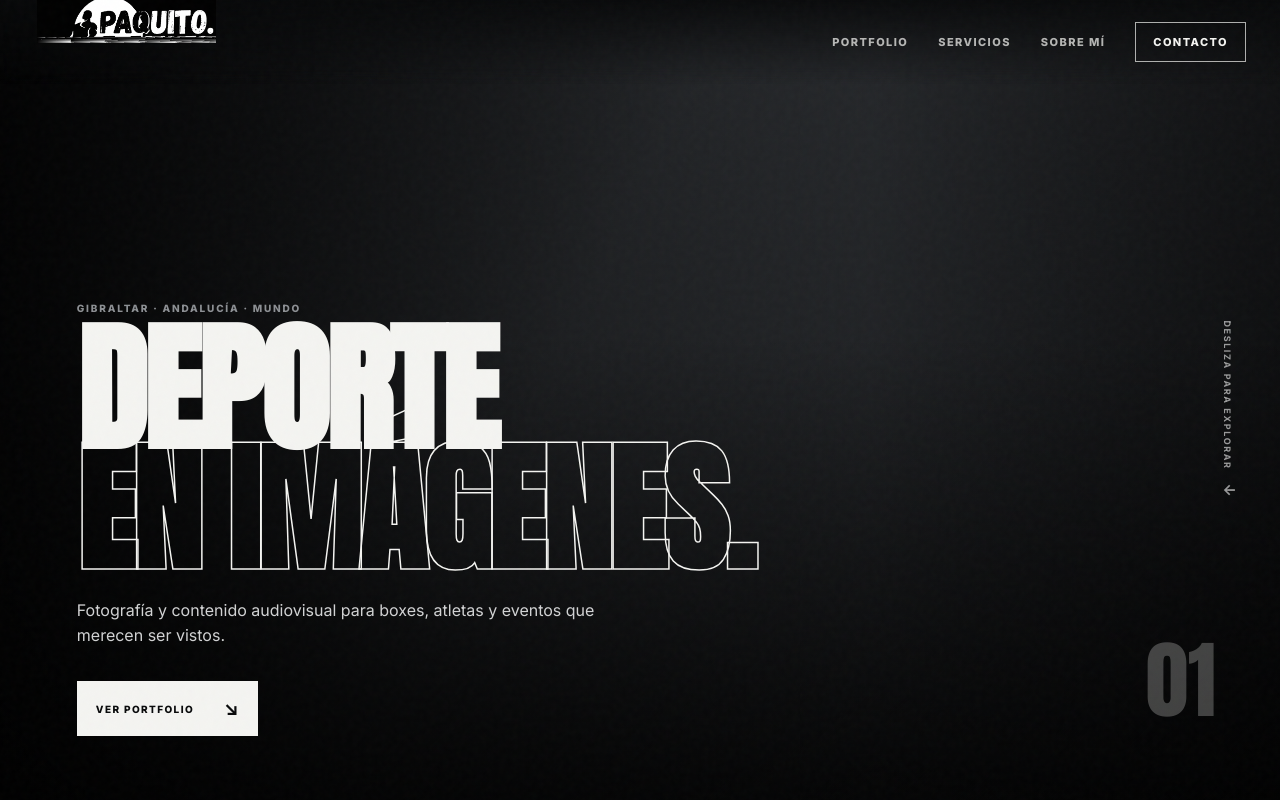
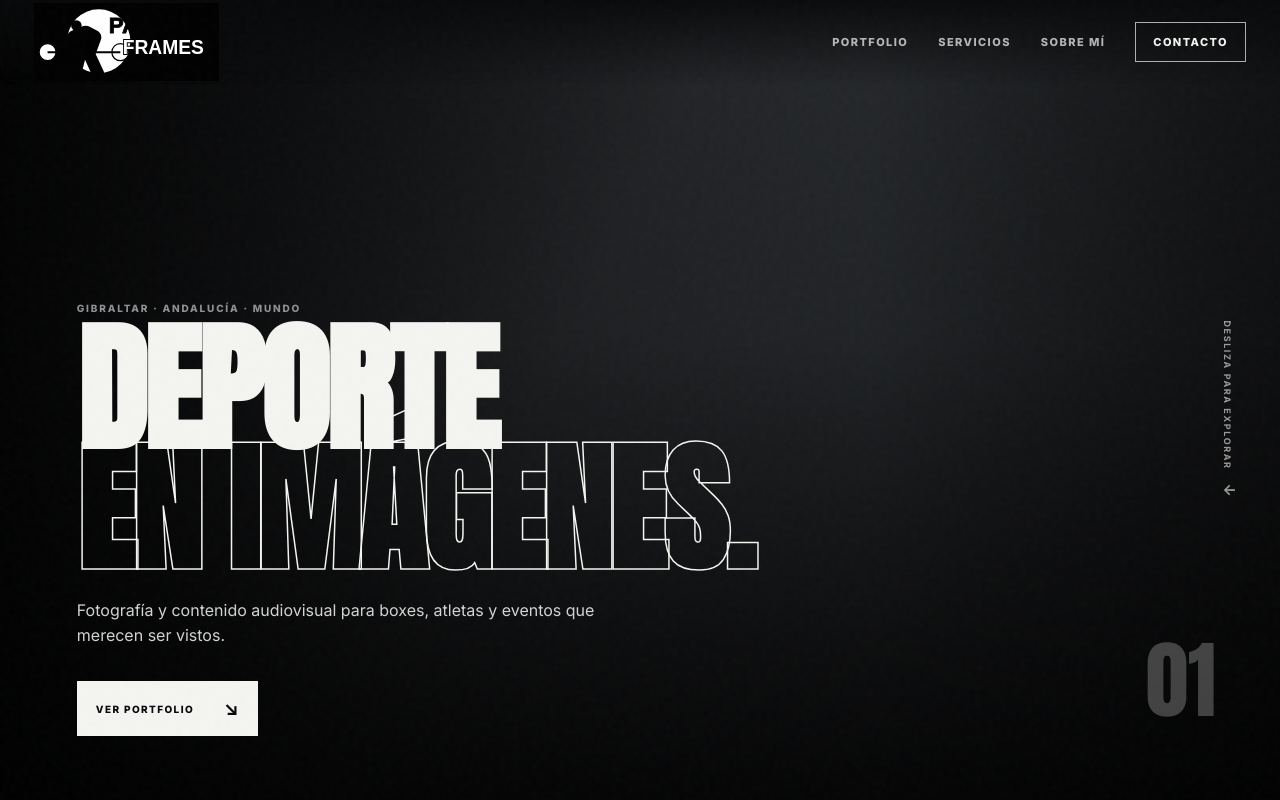
Before and after one commit to pan23o/PAQUITO.FRAMES, a plain HTML site: page paquito-frames/index.html in a window 1280 px wide. Shown: the top 800 px of the page. Drawn offline with nearby package versions, Linux system fonts and the light colour scheme; no server answers.

Commit message:
Usar nuevo logo vectorial y favicon en inicio

```diff
--- a/paquito-frames/index.html
+++ b/paquito-frames/index.html
@@ -5,9 +5,9 @@
 <meta name="viewport" content="width=device-width,initial-scale=1.0">
 <meta name="description" content="PAQUITO.FRAMES — fotografía deportiva y contenido audiovisual para boxes, atletas y eventos.">
 <title>PAQUITO.FRAMES — Fotografía deportiva</title>
-<link rel="icon" type="image/png" href="assets/logo.png">
-<link rel="shortcut icon" type="image/png" href="assets/logo.png">
-<link rel="apple-touch-icon" href="assets/logo.png">
+<link rel="icon" type="image/svg+xml" href="assets/favicon.svg">
+<link rel="shortcut icon" href="assets/favicon.svg">
+<link rel="apple-touch-icon" href="assets/favicon.svg">
 <link rel="preconnect" href="https://fonts.googleapis.com">
 <link rel="preconnect" href="https://fonts.gstatic.com" crossorigin>
 <link href="https://fonts.googleapis.com/css2?family=Anton&family=Inter:wght@400;500;600;700;800&display=swap" rel="stylesheet">
@@ -20,7 +20,7 @@
 <body>
 <div class="noise"></div>
 <header class="site-header">
-<a class="brand" href="/#top" aria-label="Paquito Frames — inicio"><img src="assets/logo.png" alt="Paquito Frames"></a>
+<a class="brand" href="/#top" aria-label="Paquito Frames — inicio"><img src="assets/logo.svg" alt="Paquito Frames"></a>
 <nav class="nav" aria-label="Navegación principal">
 <a href="portfolio.html">PORTFOLIO</a><a href="#services">SERVICIOS</a><a href="#about">SOBRE MÍ</a><a href="#contact" class="nav-cta">CONTACTO</a>
 </nav>
@@ -33,6 +33,6 @@
 <section id="about" class="about-section"><div class="about-visual"><div class="about-stamp">PF<br>26</div></div><div class="about-copy"><p class="eyebrow">DETRÁS DE LA CÁMARA</p><h2>EL BOX<br>ES EL<br><em>ESTUDIO.</em></h2><p>PAQUITO.FRAMES nace desde dentro de la comunidad CrossFit. Entrenar, competir, sufrir, celebrar y compartirlo con otros forma parte del mismo lenguaje.</p><p>La cámara solo está ahí para capturarlo.</p><a class="text-link" href="#contact">TRABAJEMOS JUNTOS <span>→</span></a></div></section>
 <section id="contact" class="contact-section"><div class="contact-inner"><p class="eyebrow">¿TIENES UN PROYECTO?</p><h2>HAGAMOS ALGO<br><em>QUE MEREZCA</em><br>GUARDARSE.</h2><div class="contact-actions"><a class="button button-solid" href="#request">CONTACTAR <span>↗</span></a><a class="social-link" href="https://www.instagram.com/paquito.frames/" target="_blank" rel="noopener noreferrer">@PAQUITO.FRAMES</a></div></div></section>
 <section id="request" class="section request-section"><div class="section-heading"><div><p class="eyebrow">CONTACTO</p><h2>EMPIEZA<br><em>UN PROYECTO.</em></h2></div><p class="section-intro">Cuéntame qué necesitas y me pondré en contacto contigo.</p></div><form id="requestForm" class="request-form"><input name="name" required placeholder="Nombre" autocomplete="name"><input name="email" required type="email" placeholder="Correo electrónico" autocomplete="email"><input name="organization" placeholder="Box / Empresa" autocomplete="organization"><select name="project_type"><option value="Box content">Contenido para box</option><option value="Competition">Competición</option><option value="Athlete content">Contenido para atleta</option><option value="Event">Evento</option><option value="Other">Otro</option></select><textarea name="message" required placeholder="Cuéntame qué tienes en mente"></textarea><button class="button button-solid" type="submit">ENVIAR SOLICITUD <span>↗</span></button><p id="requestStatus" class="request-status" aria-live="polite"></p></form></section></main>
-<footer class="site-footer"><a class="brand" href="/#top" aria-label="Volver al inicio"><img src="assets/logo.png" alt="Paquito Frames"></a><span>© 2026 PAQUITO.FRAMES</span><a href="#top">VOLVER ARRIBA ↑</a></footer>
+<footer class="site-footer"><a class="brand" href="/#top" aria-label="Volver al inicio"><img src="assets/logo.svg" alt="Paquito Frames"></a><span>© 2026 PAQUITO.FRAMES</span><a href="#top">VOLVER ARRIBA ↑</a></footer>
 <script src="https://cdn.jsdelivr.net/npm/@supabase/supabase-js@2"></script><script src="js/supabase-config.js"></script><script src="js/app.js"></script><script src="js/site-data.js"></script>
 </body></html>
```
